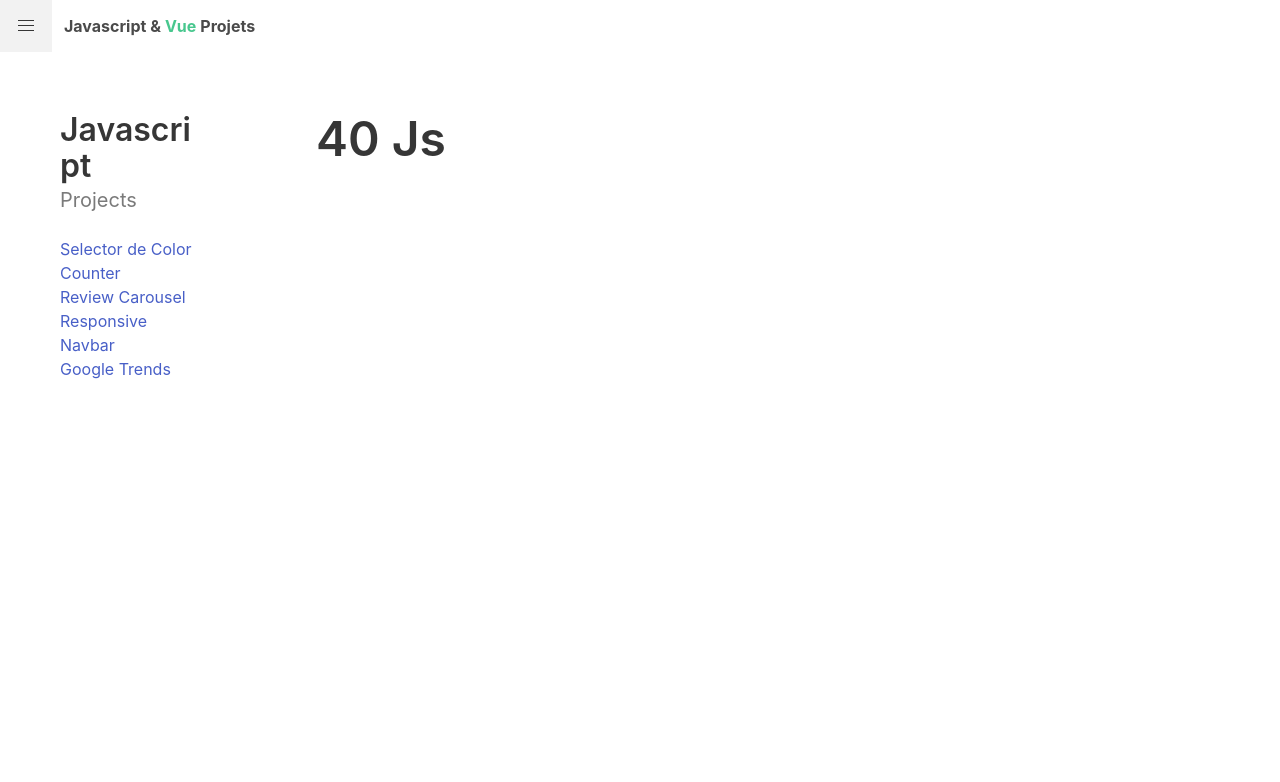
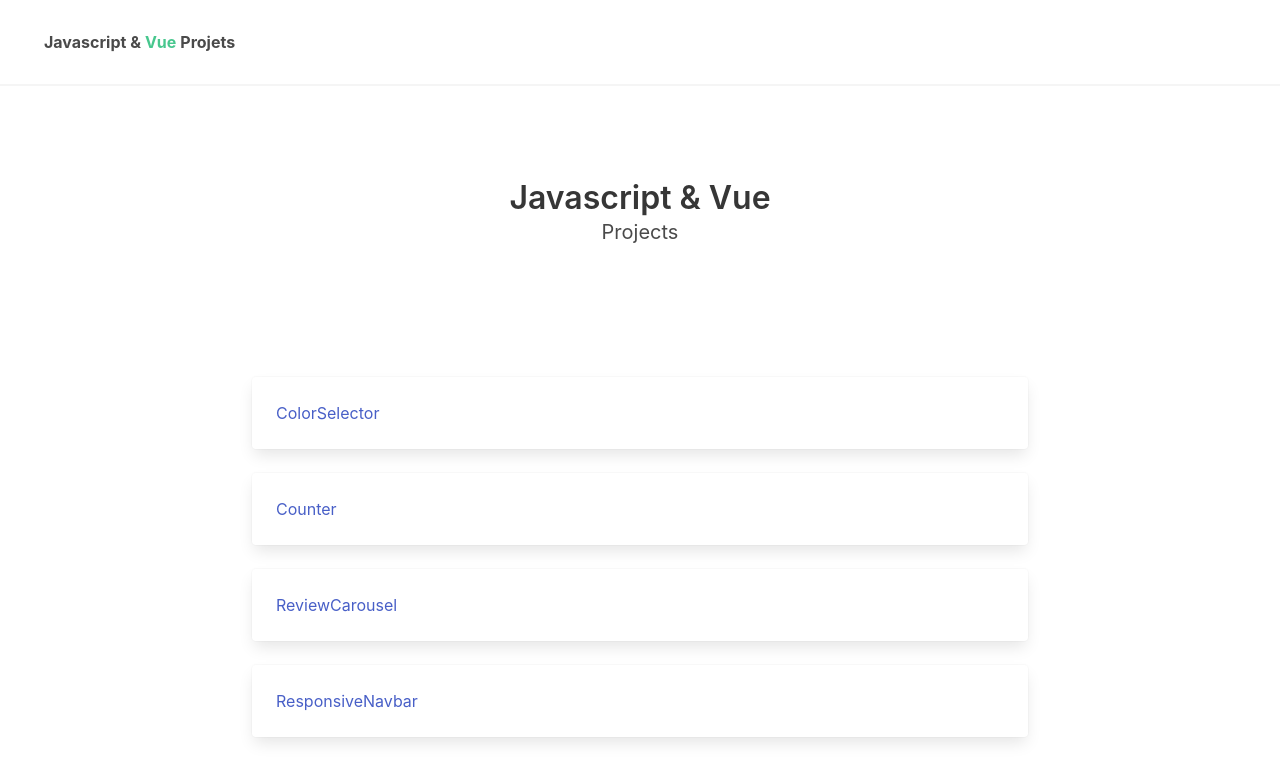
Before and after one commit to jalediazb/40-js-projects, a Vue app: page / in a window 1280 px wide. Shown: the top 782 px of the page. Built offline with nearby package versions, Linux system fonts and the light colour scheme.

Commit message:
Layout and navbar

```diff
--- a/public/index.html
+++ b/public/index.html
@@ -4,7 +4,7 @@
     <meta charset="utf-8">
     <meta http-equiv="X-UA-Compatible" content="IE=edge">
     <meta name="viewport" content="width=device-width,initial-scale=1.0">
-    <link rel="icon" href="<%= BASE_URL %>favicon.ico">
+    <!-- <link rel="icon" href="<%= BASE_URL %>favicon.ico"> -->
     <title><%= htmlWebpackPlugin.options.title %></title>
   </head>
   <body>
--- a/src/App.vue
+++ b/src/App.vue
@@ -1,111 +1,24 @@
 <template>
   <div id="app" class="has-background-white">
-    <nav class="navbar" role="navigation" aria-label="main navigation">
-      <div class="navbar-brand">
-        <a role="button" class="navbar-burger ml-0" aria-label="menu" aria-expanded="false" @click="toggleNavbar">
-          <span aria-hidden="true"></span>
-          <span aria-hidden="true"></span>
-          <span aria-hidden="true"></span>
-        </a>
-        <a class="navbar-item has-text-weight-bold" href="/">Javascript & <span class="has-text-success mx-1">Vue</span> Projets</a>
-      </div>
-      <div class="navbar-urls" :class="{enabled: navbarStatus}">
-        <div class="section mt-5">
-          <ul>
-            <li>item</li>
-            <li>item</li>
-            <li>item</li>
-            <li>item</li>
-            <li>item</li>
-          </ul>
-        </div>
-      </div>
-    </nav>
-    <div class="columns is-marginless">
-      <div class="column is-one-fifth">
-        <div class="section">
-          <div class="container">
-            <h1 class="title">
-              <router-link to="/" class="has-text-dark">Javascript</router-link>
-            </h1>
-            <h2 class="subtitle">
-              <router-link to="/" class="has-text-grey">Projects</router-link>
-            </h2>
-            <ul id="nav">
-              <li>
-                <router-link to="/color-selector"
-                  >Selector de Color</router-link
-                >
-              </li>
-              <li>
-                <router-link to="/counter">Counter</router-link>
-              </li>
-              <li>
-                <router-link to="/review-carousel">Review Carousel</router-link>
-              </li>
-              <li>
-                <router-link to="/responsive-navbar"
-                  >Responsive Navbar</router-link
-                >
-              </li>
-              <li>
-                <router-link to="/trends">Google Trends</router-link>
-              </li>
-            </ul>
-          </div>
-        </div>
-      </div>
-
+    <Navbar />
+    <section class="section">
       <router-view />
-    </div>
+    </section>
   </div>
 </template>
 
 <script>
+import Navbar from "@/components/Navbar.vue";
 export default {
-  name: 'App',
-  data: function () {
-    return {
-      navbarStatus: false
-    }
+  name: "App",
+  components: {
+    Navbar,
   },
-  methods: {
-    toggleNavbar () {
-      this.navbarStatus = !this.navbarStatus
-      // if (this.navbarStatus === true) {
-      //   this.navbarStatus = false
-      // } else {
-      //   this.navbarStatus = true
-      // }
-      console.log(this.navbarStatus)
-    }
-  }
-}
+};
 </script>
 
 <style scoped>
 #app {
   min-height: 100vh;
 }
-@media (min-width: 1024px) {
-  .navbar-burger {
-    display: block;
-  }
-}
-.navbar-burger {
-  z-index: 200;
-}
-.navbar-urls {
-  position: fixed;
-  top: 0;
-  left: 0;
-  background-color: #0000009e;
-  width: 0;
-  height: 100%;
-  transition: all 0.5s;
-  overflow: hidden;
-}
-.navbar-urls.enabled {
-  width: 100%;
-}
 </style>
--- a/src/components/HelloWorld.vue
+++ /dev/null
@@ -1,59 +0,0 @@
-<template>
-  <div class="hello">
-    <h1>{{ msg }}</h1>
-    <p>
-      For a guide and recipes on how to configure / customize this project,<br>
-      check out the
-      <a href="https://cli.vuejs.org" target="_blank" rel="noopener">vue-cli documentation</a>.
-    </p>
-    <h3>Installed CLI Plugins</h3>
-    <ul>
-      <li><a href="https://github.com/vuejs/vue-cli/tree/dev/packages/%40vue/cli-plugin-babel" target="_blank" rel="noopener">babel</a></li>
-      <li><a href="https://github.com/vuejs/vue-cli/tree/dev/packages/%40vue/cli-plugin-router" target="_blank" rel="noopener">router</a></li>
-      <li><a href="https://github.com/vuejs/vue-cli/tree/dev/packages/%40vue/cli-plugin-eslint" target="_blank" rel="noopener">eslint</a></li>
-    </ul>
-    <h3>Essential Links</h3>
-    <ul>
-      <li><a href="https://vuejs.org" target="_blank" rel="noopener">Core Docs</a></li>
-      <li><a href="https://forum.vuejs.org" target="_blank" rel="noopener">Forum</a></li>
-      <li><a href="https://chat.vuejs.org" target="_blank" rel="noopener">Community Chat</a></li>
-      <li><a href="https://twitter.com/vuejs" target="_blank" rel="noopener">Twitter</a></li>
-      <li><a href="https://news.vuejs.org" target="_blank" rel="noopener">News</a></li>
-    </ul>
-    <h3>Ecosystem</h3>
-    <ul>
-      <li><a href="https://router.vuejs.org" target="_blank" rel="noopener">vue-router</a></li>
-      <li><a href="https://vuex.vuejs.org" target="_blank" rel="noopener">vuex</a></li>
-      <li><a href="https://github.com/vuejs/vue-devtools#vue-devtools" target="_blank" rel="noopener">vue-devtools</a></li>
-      <li><a href="https://vue-loader.vuejs.org" target="_blank" rel="noopener">vue-loader</a></li>
-      <li><a href="https://github.com/vuejs/awesome-vue" target="_blank" rel="noopener">awesome-vue</a></li>
-    </ul>
-  </div>
-</template>
-
-<script>
-export default {
-  name: 'HelloWorld',
-  props: {
-    msg: String
-  }
-}
-</script>
-
-<!-- Add "scoped" attribute to limit CSS to this component only -->
-<style scoped>
-h3 {
-  margin: 40px 0 0;
-}
-ul {
-  list-style-type: none;
-  padding: 0;
-}
-li {
-  display: inline-block;
-  margin: 0 10px;
-}
-a {
-  color: #42b983;
-}
-</style>
--- /dev/null
+++ b/src/components/Hero.vue
@@ -0,0 +1,21 @@
+<template>
+  <section class="hero">
+    <div class="hero-body has-text-centered">
+      <h1 class="title">{{ title }}</h1>
+      <h2 class="subtitle">{{ subtitle }}</h2>
+    </div>
+  </section>
+</template>
+
+<script>
+export default {
+  name: "Hero",
+  props: ["title", "subtitle"],
+  data() {
+    return {};
+  },
+};
+</script>
+
+<style>
+</style>
--- /dev/null
+++ b/src/components/Navbar.vue
@@ -0,0 +1,89 @@
+<template>
+  <nav
+    class="navbar has-shadow is-spaced"
+    role="navigation"
+    aria-label="main navigation"
+  >
+    <div class="navbar-brand">
+      <router-link to="/" class="navbar-item has-text-weight-bold"
+        >Javascript &
+        <span class="has-text-success mx-1">Vue</span> Projets</router-link
+      >
+      <a
+        role="button"
+        class="navbar-burger"
+        :class="{ 'is-active': navbarStatus }"
+        aria-label="menu"
+        aria-expanded="false"
+        @click="toggleNavbar"
+      >
+        <span aria-hidden="true"></span>
+        <span aria-hidden="true"></span>
+        <span aria-hidden="true"></span>
+      </a>
+    </div>
+    <div class="navbar-urls" :class="{ enabled: navbarStatus }">
+      <div class="section mt-5">
+        <ul>
+          <li>item</li>
+          <li>item</li>
+          <li>item</li>
+          <li>item</li>
+          <li>item</li>
+        </ul>
+      </div>
+    </div>
+  </nav>
+</template>
+
+<script>
+export default {
+  name: "Navbar",
+  data: function () {
+    return {
+      navbarStatus: false,
+    };
+  },
+  methods: {
+    toggleNavbar() {
+      this.navbarStatus = !this.navbarStatus;
+    },
+  },
+};
+</script>
+
+<style>
+@media (min-width: 1024px) {
+  .navbar {
+    display: block;
+  }
+  .navbar-burger {
+    display: block;
+  }
+}
+.navbar-burger {
+  z-index: 200;
+}
+.navbar-urls {
+  position: fixed;
+  top: 52px;
+  left: 0;
+  background-color: #fff;
+  width: 100%;
+  height: 0;
+  transition: all 0.5s;
+  overflow: hidden;
+  box-shadow: 0 8px 16px rgb(10 10 10 / 10%);
+}
+.navbar-urls.enabled {
+  height: calc(100vh - 52px);
+}
+@media (min-width: 1024px) {
+  .navbar-urls {
+    top: 84px;
+  }
+  .navbar-urls.enabled {
+    height: calc(100vh - 84px);
+  }
+}
+</style>
--- a/src/router/index.js
+++ b/src/router/index.js
@@ -1,49 +1,44 @@
-import Vue from 'vue'
-import VueRouter from 'vue-router'
-import Home from '../views/Home.vue'
+import Vue from "vue";
+import VueRouter from "vue-router";
+import Home from "../views/Home.vue";
 
-Vue.use(VueRouter)
+Vue.use(VueRouter);
 
 const routes = [
   {
-    path: '/',
-    name: 'Home',
+    path: "/",
+    name: "Home",
     component: Home
   },
   {
-    path: '/color-selector',
-    name: 'ColorSelector',
+    path: "/color-selector",
+    name: "ColorSelector",
     // route level code-splitting
     // this generates a separate chunk (about.[hash].js) for this route
     // which is lazy-loaded when the route is visited.
-    component: () => import('../views/ColorSelector.vue')
+    component: () => import("../views/ColorSelector.vue")
   },
   {
-    path: '/counter',
-    name: 'Counter',
-    component: () => import('../views/Counter.vue')
+    path: "/counter",
+    name: "Counter",
+    component: () => import("../views/Counter.vue")
   },
   {
-    path: '/review-carousel',
-    name: 'ReviewCarousel',
-    component: () => import('../views/ReviewCarousel.vue')
+    path: "/review-carousel",
+    name: "ReviewCarousel",
+    component: () => import("../views/ReviewCarousel.vue")
   },
   {
-    path: '/responsive-navbar',
-    name: 'ResponsiveNavbar',
-    component: () => import('../views/ResponsiveNavbar.vue')
-  },
-  {
-    path: '/trends',
-    name: 'Trends',
-    component: () => import('../views/Trends.vue')
+    path: "/responsive-navbar",
+    name: "ResponsiveNavbar",
+    component: () => import("../views/ResponsiveNavbar.vue")
   }
-]
+];
 
 const router = new VueRouter({
-  mode: 'history',
+  mode: "history",
   base: process.env.BASE_URL,
   routes
-})
+});
 
-export default router
+export default router;
--- a/src/views/ColorSelector.vue
+++ b/src/views/ColorSelector.vue
@@ -51,71 +51,73 @@
 
 <script>
 export default {
-  name: 'ColorSelector',
+  name: "ColorSelector",
   components: {},
-  mounted () {
-    this.crearColorAleatorio()
+  mounted() {
+    this.crearColorAleatorio();
   },
   data: function () {
     return {
-      caracteres: 'ABCDEF1234567890',
-      backgroundColor: '',
-      colorManual: '',
-      validez: false
-    }
+      caracteres: "ABCDEF1234567890",
+      backgroundColor: "",
+      colorManual: "",
+      validez: false,
+      title: "Javascript & Vue",
+      subtitle: "Projects",
+    };
   },
   methods: {
-    colorAletorio () {
-      this.crearColorAleatorio()
+    colorAletorio() {
+      this.crearColorAleatorio();
     },
-    crearColorAleatorio () {
-      this.colorManual = ''
-      this.validez = ''
-      let colorAleatorio = ''
+    crearColorAleatorio() {
+      this.colorManual = "";
+      this.validez = "";
+      let colorAleatorio = "";
       for (let i = 0; i < 6; i++) {
         var numeroAleatorio = Math.floor(
           Math.random() * (this.caracteres.length - 0) + 0
-        )
-        colorAleatorio = colorAleatorio + this.caracteres[numeroAleatorio]
+        );
+        colorAleatorio = colorAleatorio + this.caracteres[numeroAleatorio];
       }
-      colorAleatorio = '#' + colorAleatorio
-      this.backgroundColor = colorAleatorio
+      colorAleatorio = "#" + colorAleatorio;
+      this.backgroundColor = colorAleatorio;
     },
-    cambiarColorManualmente () {
+    cambiarColorManualmente() {
       if (this.validez === true) {
-        this.colorManual[0] === '#'
+        this.colorManual[0] === "#"
           ? (this.backgroundColor = this.colorManual)
-          : (this.backgroundColor = '#' + this.colorManual)
+          : (this.backgroundColor = "#" + this.colorManual);
       }
     },
-    verificarFormatoColor (colorParaVerificar) {
-      this.colorValido(false)
+    verificarFormatoColor(colorParaVerificar) {
+      this.colorValido(false);
 
-      if (colorParaVerificar[0] === '#') {
-        colorParaVerificar = colorParaVerificar.substring(1)
+      if (colorParaVerificar[0] === "#") {
+        colorParaVerificar = colorParaVerificar.substring(1);
       }
 
       if (colorParaVerificar.length === 3 || colorParaVerificar.length === 6) {
       } else {
-        this.colorValido(false)
-        return false
+        this.colorValido(false);
+        return false;
       }
 
       for (var caracter of colorParaVerificar) {
         if (this.caracteres.indexOf(caracter.toUpperCase()) === -1) {
-          this.colorValido(false)
-          return false
+          this.colorValido(false);
+          return false;
         }
       }
 
-      this.colorValido(true)
-      return colorParaVerificar
+      this.colorValido(true);
+      return colorParaVerificar;
     },
-    colorValido (estado) {
-      this.validez = estado
-    }
-  }
-}
+    colorValido(estado) {
+      this.validez = estado;
+    },
+  },
+};
 </script>
 
 <style>
--- a/src/views/Counter.vue
+++ b/src/views/Counter.vue
@@ -30,36 +30,38 @@
 
 <script>
 export default {
-  name: 'Counter',
+  name: "Counter",
   data: function () {
     return {
-      contador: 0
-    }
+      contador: 0,
+      title: "Javascript & Vue",
+      subtitle: "Projects",
+    };
   },
   computed: {
-    colorContador () {
-      let color = 'has-text-dark'
+    colorContador() {
+      let color = "has-text-dark";
       if (this.contador < 0) {
-        color = 'has-text-danger'
+        color = "has-text-danger";
       }
       if (this.contador > 0) {
-        color = 'has-text-success'
+        color = "has-text-success";
       }
-      return color
-    }
+      return color;
+    },
   },
   methods: {
-    aumentar () {
-      this.contador++
+    aumentar() {
+      this.contador++;
     },
-    reducir () {
-      this.contador--
+    reducir() {
+      this.contador--;
     },
-    resetear () {
-      this.contador = 0
-    }
-  }
-}
+    resetear() {
+      this.contador = 0;
+    },
+  },
+};
 </script>
 
 <style lang="css" scoped>
--- a/src/views/Home.vue
+++ b/src/views/Home.vue
@@ -1,10 +1,19 @@
 <template>
-  <div class="home column">
+  <div>
+    <Hero :title="title" :subtitle="subtitle" />
     <div class="section">
       <div class="container">
-        <div class="columns">
-          <div class="column">
-            <h1 class="title is-1">40 Js</h1>
+        <div class="colmuns is-multiline">
+          <div
+            class="column is-full"
+            v-for="route in $router.options.routes"
+            :key="route.path"
+          >
+            <div class="card" v-if="route.name !== 'Home'">
+              <div class="card-content">
+                <router-link :to="route.path">{{ route.name }}</router-link>
+              </div>
+            </div>
           </div>
         </div>
       </div>
@@ -13,13 +22,24 @@
 </template>
 
 <script>
-// @ is an alias to /src
-// import HelloWorld from '@/components/HelloWorld.vue'
+import Hero from "@/components/Hero.vue";
 
 export default {
-  name: 'Home',
+  name: "Home",
   components: {
-    // HelloWorld
-  }
+    Hero,
+  },
+  data() {
+    return {
+      title: "Javascript & Vue",
+      subtitle: "Projects",
+    };
+  },
+};
+</script>
+
+<style scoped>
+.container {
+  max-width: 800px !important;
 }
-</script>
+</style>
--- a/src/views/ResponsiveNavbar.vue
+++ b/src/views/ResponsiveNavbar.vue
@@ -112,21 +112,27 @@
 
 <script>
 export default {
-  name: 'ResponsiveNavbar',
+  name: "ResponsiveNavbar",
+  data() {
+    return {
+      title: "Javascript & Vue",
+      subtitle: "Projects",
+    };
+  },
   methods: {
-    toggleMenu () {
-      const menu = document.querySelector('.menu-enlaces')
+    toggleMenu() {
+      const menu = document.querySelector(".menu-enlaces");
       // Verifica que existen elementos
-      if (menu.querySelectorAll('li').length > 0) {
-        menu.classList.toggle('is-hidden')
-        const buttonMenu = document.querySelector('.navegacion-button button')
-        buttonMenu.textContent === 'Menu'
-          ? (buttonMenu.textContent = 'X')
-          : (buttonMenu.textContent = 'Menu')
+      if (menu.querySelectorAll("li").length > 0) {
+        menu.classList.toggle("is-hidden");
+        const buttonMenu = document.querySelector(".navegacion-button button");
+        buttonMenu.textContent === "Menu"
+          ? (buttonMenu.textContent = "X")
+          : (buttonMenu.textContent = "Menu");
       }
-    }
-  }
-}
+    },
+  },
+};
 </script>
 
 <style scoped>
--- a/src/views/ReviewCarousel.vue
+++ b/src/views/ReviewCarousel.vue
@@ -7,13 +7,35 @@
             <div class="card content">
               <div class="card-content has-text-centered">
                 <figure class="retrato image is-96x96">
-                  <img class="is-rounded" :src="listaUsuarios.results[usuarioActivo].picture.large">
+                  <img
+                    class="is-rounded"
+                    :src="listaUsuarios.results[usuarioActivo].picture.large"
+                  />
                 </figure>
-                <h3 class="title is-5">{{ listaUsuarios.results[usuarioActivo].name.first }} {{ listaUsuarios.results[usuarioActivo].name.last }}</h3>
-                <h4 class="subtitle is-5 has-text-grey-lighter">{{ listaUsuarios.results[usuarioActivo].location.city }}</h4>
+                <h3 class="title is-5">
+                  {{ listaUsuarios.results[usuarioActivo].name.first }}
+                  {{ listaUsuarios.results[usuarioActivo].name.last }}
+                </h3>
+                <h4 class="subtitle is-5 has-text-grey-lighter">
+                  {{ listaUsuarios.results[usuarioActivo].location.city }}
+                </h4>
                 <p class="buttons is-centered">
-                  <button @click="anterior" class="button is-small" :disabled="usuarioActivo <= 0">Anterior</button>
-                  <button @click="siguiente" class="button is-small" :disabled="usuarioActivo >= listaUsuarios.results.length - 1">Siguiente</button>
+                  <button
+                    @click="anterior"
+                    class="button is-small"
+                    :disabled="usuarioActivo <= 0"
+                  >
+                    Anterior
+                  </button>
+                  <button
+                    @click="siguiente"
+                    class="button is-small"
+                    :disabled="
+                      usuarioActivo >= listaUsuarios.results.length - 1
+                    "
+                  >
+                    Siguiente
+                  </button>
                 </p>
               </div>
             </div>
@@ -26,32 +48,36 @@
 
 <script>
 export default {
-  name: 'ReviewCarousel',
-  mounted () {
-    fetch('https://randomuser.me/api/?results=5')
-      .then(response => response.json())
-      .then(data => { this.listaUsuarios = data })
+  name: "ReviewCarousel",
+  created() {
+    fetch("https://randomuser.me/api/?results=5")
+      .then((response) => response.json())
+      .then((data) => {
+        this.listaUsuarios = data;
+      });
+    this.usuarioActivo = 0;
   },
   data: function () {
     return {
-      listaUsuarios: '',
-      usuarioActivo: 0
-    }
+      listaUsuarios: null,
+      usuarioActivo: null,
+      title: "Javascript & Vue",
+      subtitle: "Projects",
+    };
   },
   methods: {
-    anterior () {
-      this.usuarioActivo--
+    anterior() {
+      this.usuarioActivo--;
     },
-    siguiente () {
-      this.usuarioActivo++
-    }
-  }
-}
+    siguiente() {
+      this.usuarioActivo++;
+    },
+  },
+};
 </script>
 
 <style lang="css" scoped>
 figure.retrato {
   margin: 0 auto 15px auto;
 }
-
 </style>
--- a/src/views/Trends.vue
+++ /dev/null
@@ -1,51 +0,0 @@
-<template>
-  <div class="column">
-    <div class="section">
-      <div class="container">
-        <textarea
-          id="keywords-area"
-          v-model="keywordList"
-          class="textarea"
-          placeholder="Keywords"
-        ></textarea>
-        <button class="button" @click="enviar">Enviar</button>
-        <div class="container" id="resultados"></div>
-      </div>
-    </div>
-  </div>
-</template>
-
-<script>
-export default {
-  name: 'Trends',
-  data: function () {
-    return {
-      keywordList: ['mdf', 'aglomerado'],
-      scriptCompleto: ''
-    }
-  },
-  computed: {
-    keywordListOptimiced () {
-      return this.keywordList.join().split(',')
-    }
-  },
-  methods: {
-    crearScript () {
-
-    },
-    enviar () {
-      this.keywordList.forEach(item => {
-        var textScript = `console.log('${item}') `
-        this.scriptCompleto = this.scriptCompleto + textScript
-      })
-      var nuevoScript = document.createElement('script')
-      nuevoScript.text = 'console.log("Hola")'
-      console.log(this.nuevoScript)
-      document.getElementById('resultados').appendChild(this.nuevoScript)
-    }
-  }
-}
-</script>
-
-<style>
-</style>
```
Also changed, not shown: src/assets/logo.png, 1 other file (tests, documents, lock files or other folders). Lines whose indentation alone changed are shown as unchanged.
